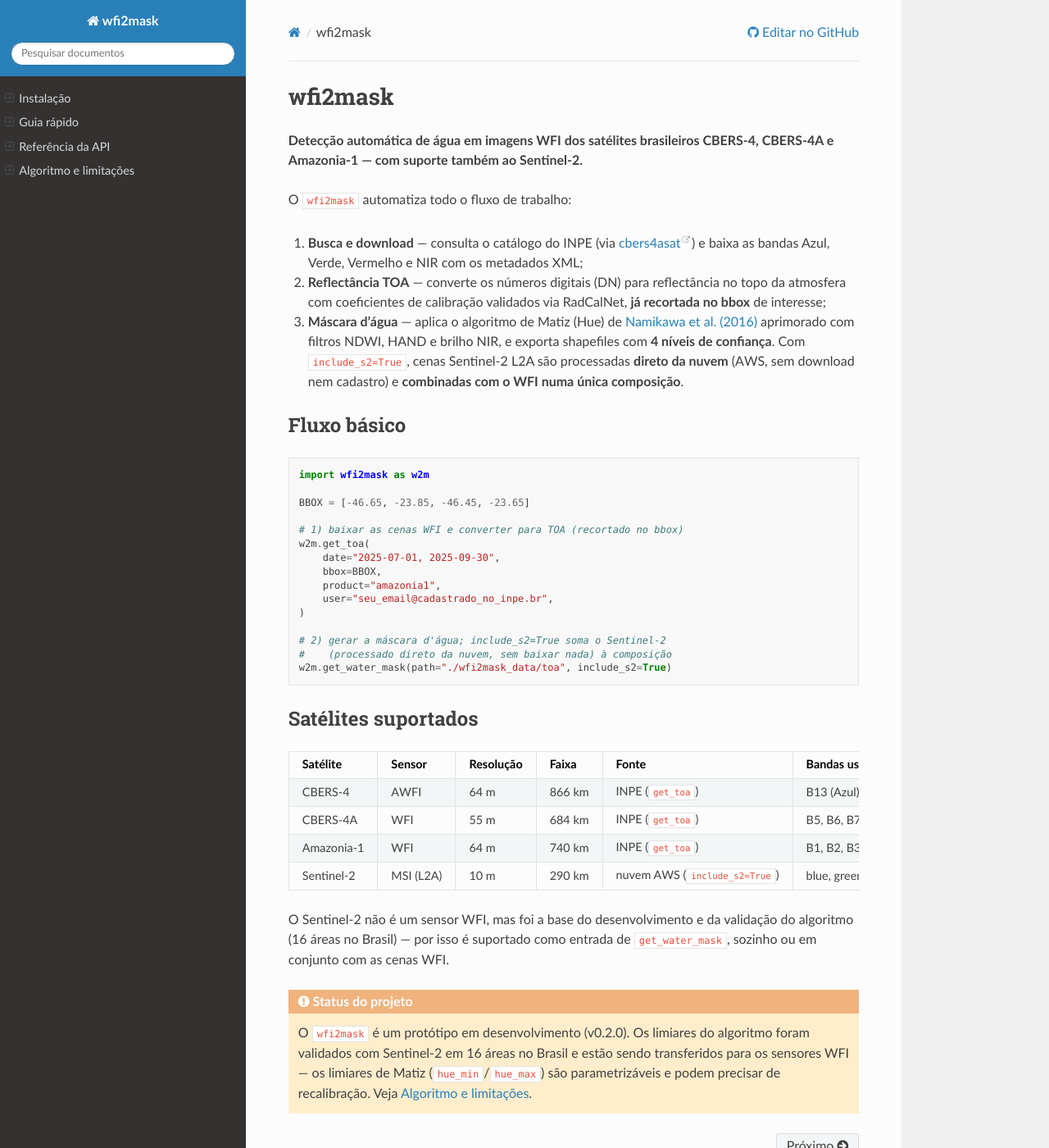
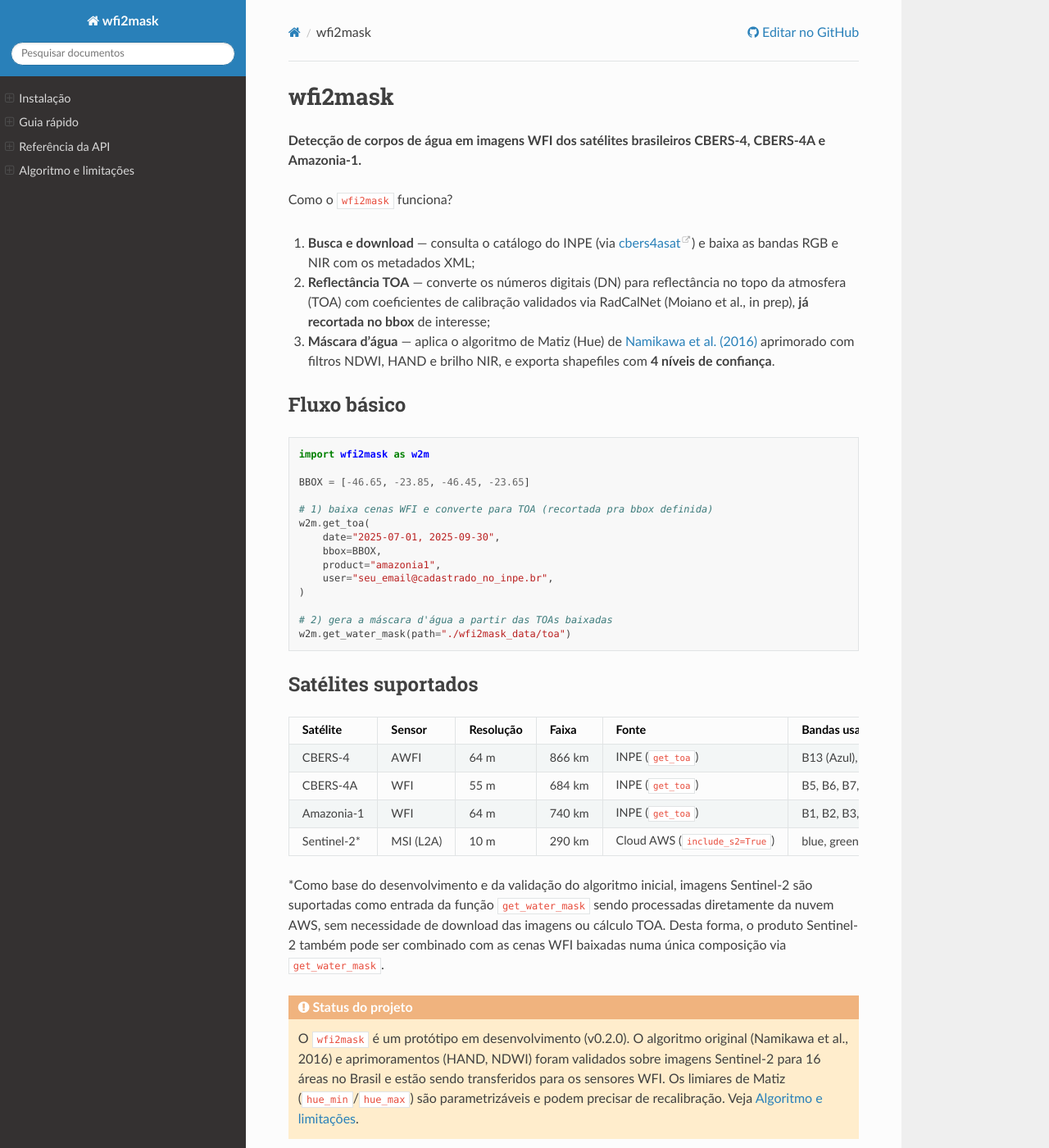
Before and after one commit to silvaglx/wfi2mask, a Sphinx documentation site: the page built from docs/index.md, in a window 1280 px wide and 1400 px high. Shown: the whole window at 82% size. Built offline with Sphinx 7.4.7 and the Read the Docs theme 3.1.0, drawn with Linux system fonts in a browser that asks for light colours.

Commit message:
Update RTD

````diff
--- a/docs/index.md
+++ b/docs/index.md
@@ -1,22 +1,19 @@
 # wfi2mask
 
-**Detecção automática de água em imagens WFI dos satélites brasileiros
-CBERS-4, CBERS-4A e Amazonia-1 — com suporte também ao Sentinel-2.**
+**Detecção de corpos de água em imagens WFI dos satélites brasileiros
+CBERS-4, CBERS-4A e Amazonia-1.**
 
-O `wfi2mask` automatiza todo o fluxo de trabalho:
+Como o `wfi2mask` funciona?
 
 1. **Busca e download** — consulta o catálogo do INPE (via
    [cbers4asat](https://cbers4asat.readthedocs.io)) e baixa as bandas
-   Azul, Verde, Vermelho e NIR com os metadados XML;
+   RGB e NIR com os metadados XML;
 2. **Reflectância TOA** — converte os números digitais (DN) para
-   reflectância no topo da atmosfera com coeficientes de calibração
-   validados via RadCalNet, **já recortada no bbox** de interesse;
+   reflectância no topo da atmosfera (TOA) com coeficientes de calibração
+   validados via RadCalNet (Moiano et al., in prep), **já recortada no bbox** de interesse;
 3. **Máscara d'água** — aplica o algoritmo de Matiz (Hue) de
    [Namikawa et al. (2016)](algoritmo.md) aprimorado com filtros NDWI,
    HAND e brilho NIR, e exporta shapefiles com **4 níveis de confiança**.
-   Com `include_s2=True`, cenas Sentinel-2 L2A são processadas **direto da
-   nuvem** (AWS, sem download nem cadastro) e **combinadas com o WFI numa
-   única composição**.
 
 ## Fluxo básico
 
@@ -25,7 +22,7 @@
 
 BBOX = [-46.65, -23.85, -46.45, -23.65]
 
-# 1) baixar as cenas WFI e converter para TOA (recortado no bbox)
+# 1) baixa cenas WFI e converte para TOA (recortada pra bbox definida)
 w2m.get_toa(
     date="2025-07-01, 2025-09-30",
     bbox=BBOX,
@@ -33,9 +30,8 @@
     user="seu_email@cadastrado_no_inpe.br",
 )
 
-# 2) gerar a máscara d'água; include_s2=True soma o Sentinel-2
-#    (processado direto da nuvem, sem baixar nada) à composição
-w2m.get_water_mask(path="./wfi2mask_data/toa", include_s2=True)
+# 2) gera a máscara d'água a partir das TOAs baixadas
+w2m.get_water_mask(path="./wfi2mask_data/toa")
 ```
 
 ## Satélites suportados
@@ -45,20 +41,18 @@
 | CBERS-4 | AWFI | 64 m | 866 km | INPE (`get_toa`) | B13 (Azul), B14 (Verde), B15 (Verm.), B16 (NIR) |
 | CBERS-4A | WFI | 55 m | 684 km | INPE (`get_toa`) | B5, B6, B7, B8 |
 | Amazonia-1 | WFI | 64 m | 740 km | INPE (`get_toa`) | B1, B2, B3, B4 |
-| Sentinel-2 | MSI (L2A) | 10 m | 290 km | nuvem AWS (`include_s2=True`) | blue, green, red, nir (+ SCL) |
+| Sentinel-2* | MSI (L2A) | 10 m | 290 km | Cloud AWS (`include_s2=True`) | blue, green, red, nir (+ SCL) |
 
-O Sentinel-2 não é um sensor WFI, mas foi a base do desenvolvimento e da
-validação do algoritmo (16 áreas no Brasil) — por isso é suportado como
-entrada de `get_water_mask`, sozinho ou em conjunto com as cenas WFI.
+*Como base do desenvolvimento e da validação do algoritmo inicial, imagens Sentinel-2 são suportadas como entrada da função `get_water_mask` sendo processadas diretamente da nuvem AWS, sem necessidade de download das imagens ou cálculo TOA. Desta forma, o produto Sentinel-2 também pode ser combinado com as cenas WFI baixadas numa única composição via `get_water_mask`.
 
 ```{admonition} Status do projeto
 :class: warning
 
-O `wfi2mask` é um protótipo em desenvolvimento (v0.2.0). Os limiares do
-algoritmo foram validados com Sentinel-2 em 16 áreas no Brasil e estão
-sendo transferidos para os sensores WFI — os limiares de Matiz
-(`hue_min`/`hue_max`) são parametrizáveis e podem precisar de
-recalibração. Veja [Algoritmo e limitações](algoritmo.md).
+O `wfi2mask` é um protótipo em desenvolvimento (v0.2.0). O
+algoritmo original (Namikawa et al., 2016) e aprimoramentos (HAND, NDWI)
+foram validados sobre imagens Sentinel-2 para 16 áreas no Brasil e estão sendo transferidos
+para os sensores WFI. Os limiares de Matiz (`hue_min`/`hue_max`) são parametrizáveis e
+podem precisar de recalibração. Veja [Algoritmo e limitações](algoritmo.md).
 ```
 
 ```{toctree}
````
Also changed, not shown: docs/quickstart.md (+1 -8 lines).
